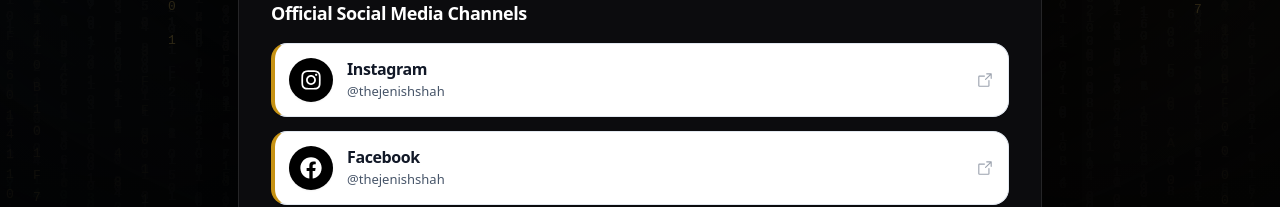
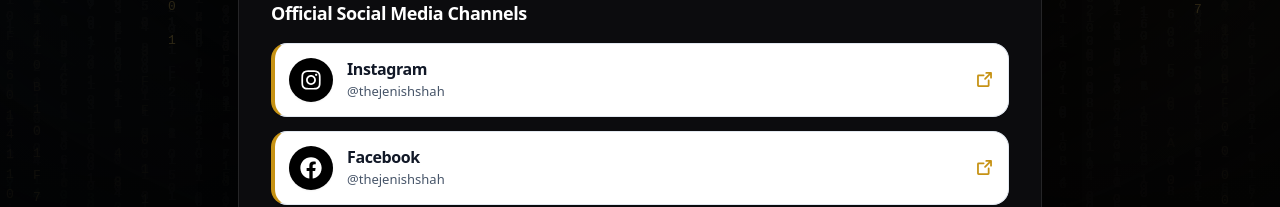
Before and after one commit to Jenishshah729/security-site, a React (Vite) app in the folder frontend/: page /contact in a window 1280 px wide. Shown: the part 593-800 px from the top of the page. Built offline with nearby package versions, Linux system fonts and the light colour scheme.

Commit message:
Make social channel card share icons golden color

```diff
--- a/frontend/src/components/Contact.jsx
+++ b/frontend/src/components/Contact.jsx
@@ -181,7 +181,7 @@ const Contact = () => {
                   </p>
                 </div>
 
-                <ArrowSquareOut size={18} className="text-gray-400 flex-shrink-0" />
+                <ArrowSquareOut size={19} weight="bold" className="text-[#C69214] flex-shrink-0" />
               </a>
             );
           })}
```
